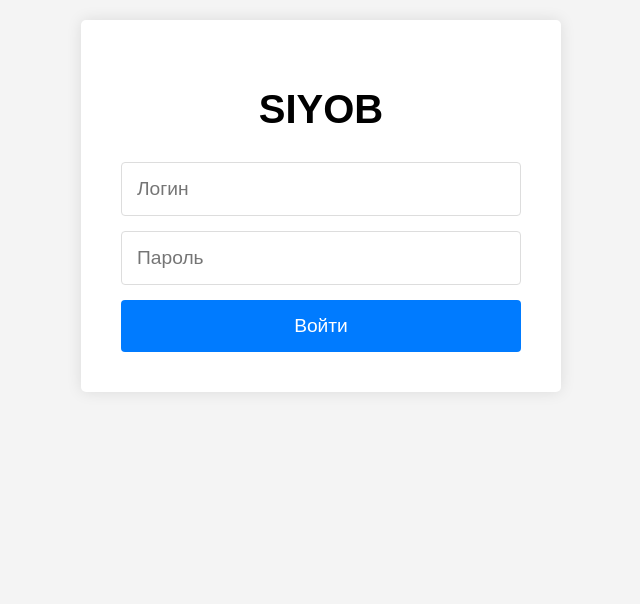
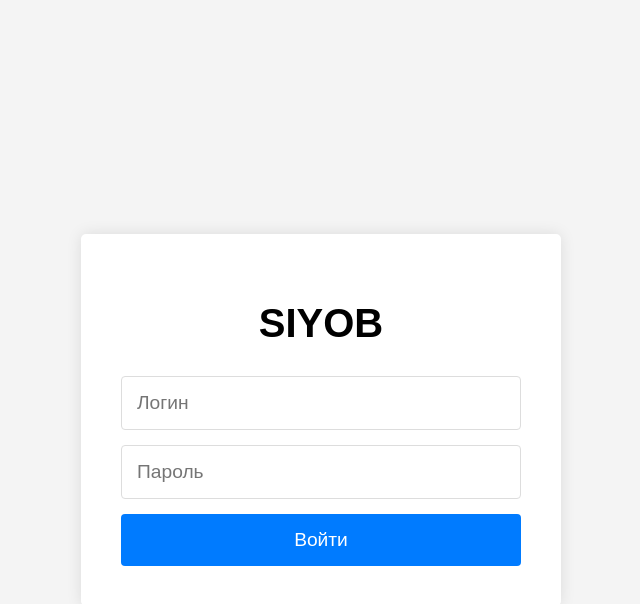
Before and after one commit to damir-dev-21/siyob_employees, a React (Create React App) app: page / in a window 1280 px wide. Shown: the top 604 px of the page, without its empty margins (319-959 px from the left). Built offline with nearby package versions, Linux system fonts and the light colour scheme.

Commit message:
change-css

```diff
--- a/src/assets/css/style.css
+++ b/src/assets/css/style.css
@@ -14,7 +14,12 @@ body {
     border-radius: 5px;
     padding: 20px;
 }
-
+.auth-page{
+    height: 100vh;
+    display: flex;
+    flex-direction: column;
+    justify-content: center;
+}
 .login-container {
     background-color: white;
     padding: 40px;
@@ -64,6 +69,8 @@ body {
     width: auto;
     display: flex;
     flex-direction: column;
+    height: 100vh;
+    justify-content: center;
     /* Изменил на auto для центрирования кнопки */
 }
 
@@ -91,6 +98,7 @@ body {
 }
 
 .form-container {
+
     display: flex;
     flex-direction: column;
     align-items: center;
--- a/src/pages/auth_page.js
+++ b/src/pages/auth_page.js
@@ -14,9 +14,10 @@ function AuthPage({auth}){
     }
 
   return (
+    <div className='auth-page'>
           <div class="login-container">
               <h1>SIYOB</h1>
-                <form onSubmit={(e)=>e.preventDefault()}  method="post">
+              <form onSubmit={(e) => e.preventDefault()} method="post">
                   <input type="text" id="login" name="login" placeholder="Логин" value={login} onChange={(e) => setLogin(e.target.value)} />
                   <input type="password" id="password" name="password" placeholder="Пароль" value={password} onChange={(e) => setPassword(e.target.value)} />
                   {/* <NavLink to={'/main'}> */}
@@ -24,6 +25,8 @@ function AuthPage({auth}){
                   {/* </NavLink> */}
               </form>
           </div>
+    </div>
+
 
     )
 }
```
Lines whose indentation alone changed are shown as unchanged.
